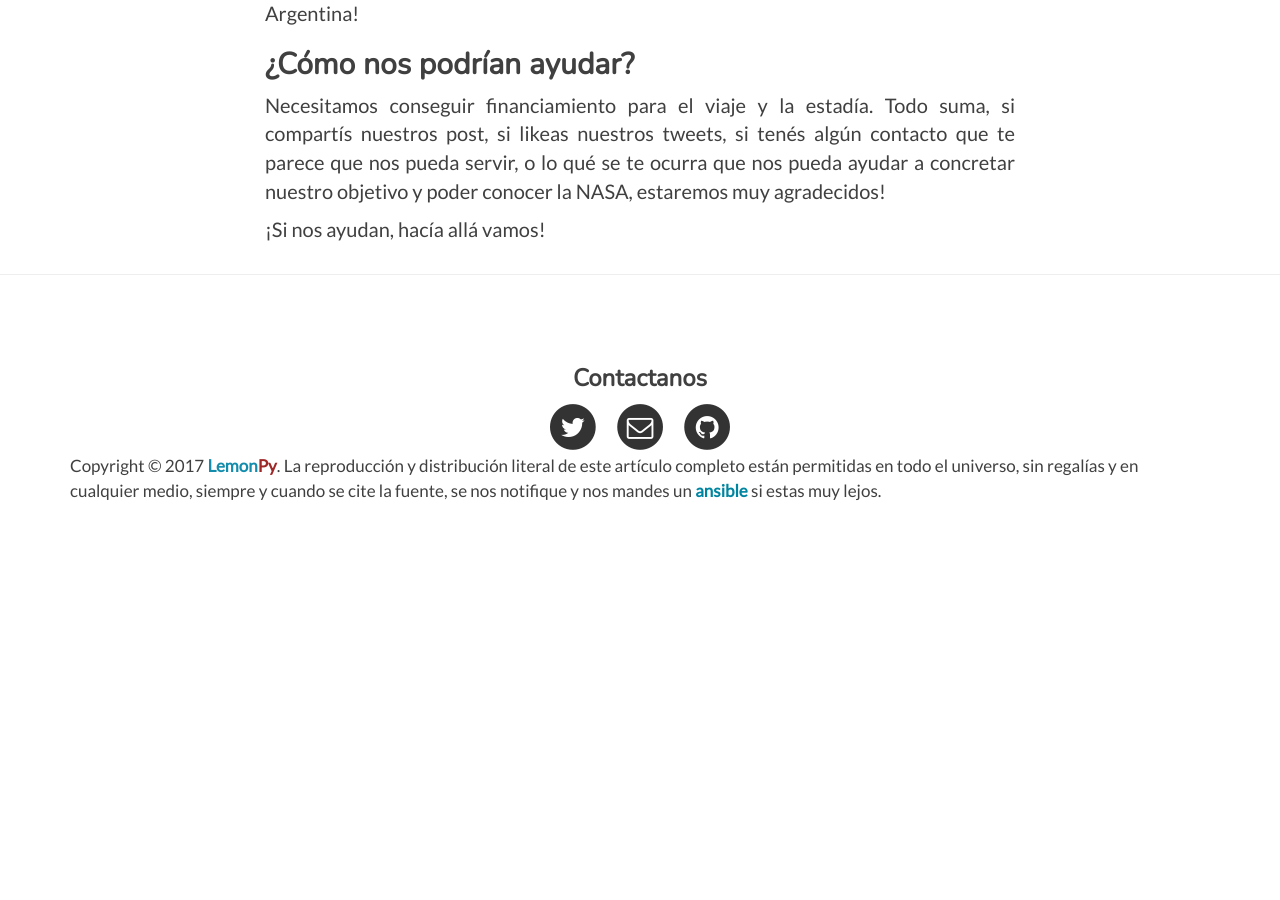
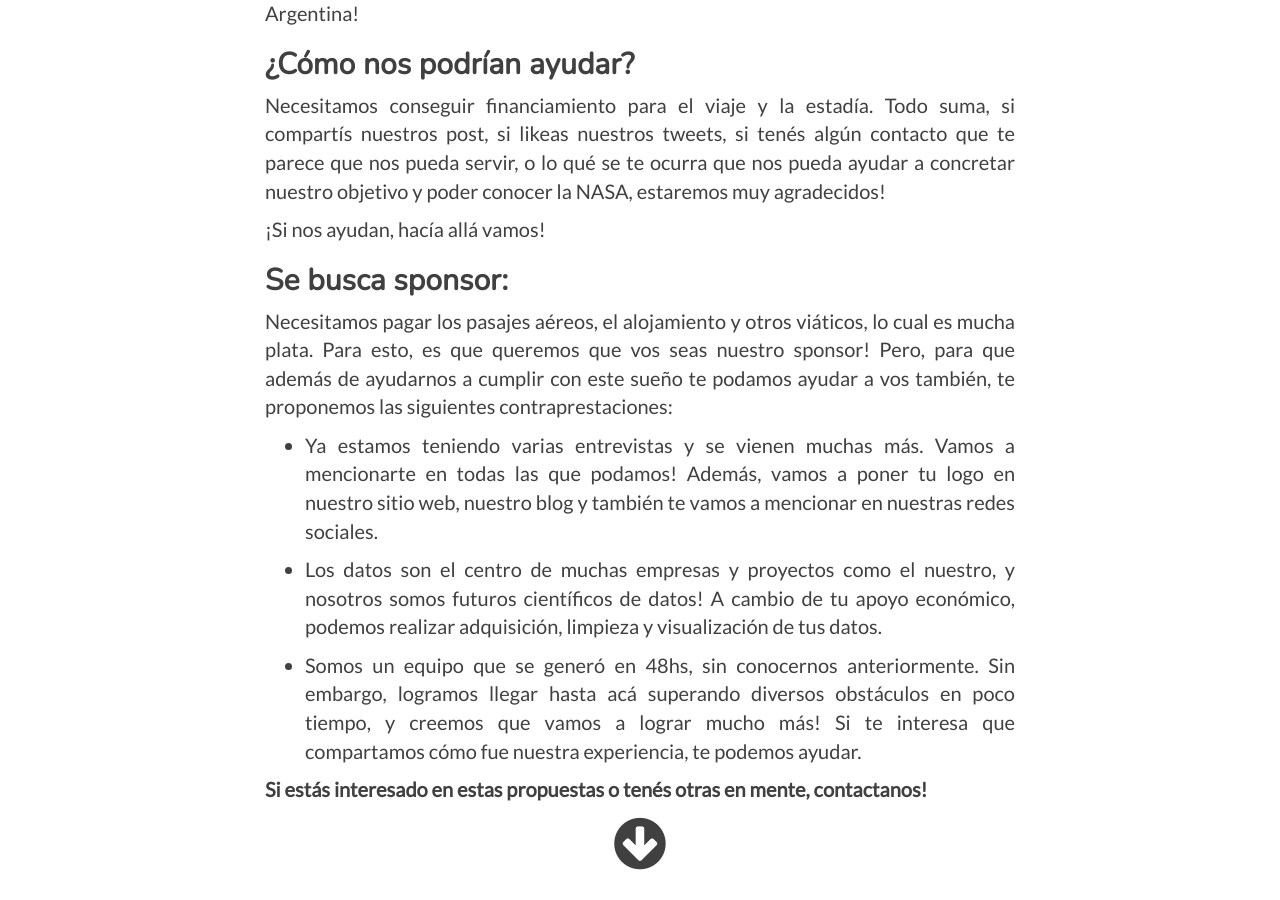
Before and after one commit to Lemon-Py/lemon-py.github.io, a Jekyll site: the page built from _posts/2017-06-20-Ganamos.md, in a window 1280 px wide and 900 px high, scrolled down 1430 px. Built offline with Jekyll 4.4.1, drawn with Linux system fonts in a browser that asks for light colours; before the commit the page ends 1998 px from its top, so only the background shows below that.

Commit message:
add sponsor to post

```diff
--- a/_posts/2017-06-20-Ganamos.md
+++ b/_posts/2017-06-20-Ganamos.md
@@ -37,3 +37,15 @@
 Necesitamos conseguir financiamiento para el viaje y la estadía. Todo suma, si compartís nuestros post, si likeas nuestros tweets, si tenés algún contacto que te parece que nos pueda servir, o lo qué se te ocurra que nos pueda ayudar a concretar nuestro objetivo y poder conocer la NASA, estaremos muy agradecidos!
 
 ¡Si nos ayudan, hacía allá vamos!
+
+## Se busca sponsor:
+Necesitamos pagar los pasajes aéreos, el alojamiento y otros viáticos, lo cual es mucha plata. Para esto, es que queremos que vos seas nuestro sponsor! Pero, para que además de ayudarnos a cumplir con este sueño te podamos ayudar a vos también, te proponemos las siguientes contraprestaciones:
+
+* Ya estamos teniendo varias entrevistas y se vienen muchas más. Vamos a mencionarte en todas las que podamos! Además, vamos a poner tu logo en nuestro sitio web, nuestro blog y también te vamos a mencionar en nuestras redes sociales.
+
+* Los datos son el centro de muchas empresas y proyectos como el nuestro, y nosotros somos futuros científicos de datos! A cambio de tu apoyo económico, podemos realizar adquisición, limpieza y visualización de tus datos.
+
+* Somos un equipo que se generó en 48hs, sin conocernos anteriormente. Sin embargo, logramos llegar hasta acá superando diversos obstáculos en poco tiempo, y creemos que vamos a lograr mucho más! Si te interesa que compartamos cómo fue nuestra experiencia, te podemos ayudar.
+
+**Si estás interesado en estas propuestas o tenés otras en mente, contactanos!**
+<p style="text-align:center"><i class="fa fa-arrow-circle-down fa-3x" aria-hidden="true"></i></p>
```
